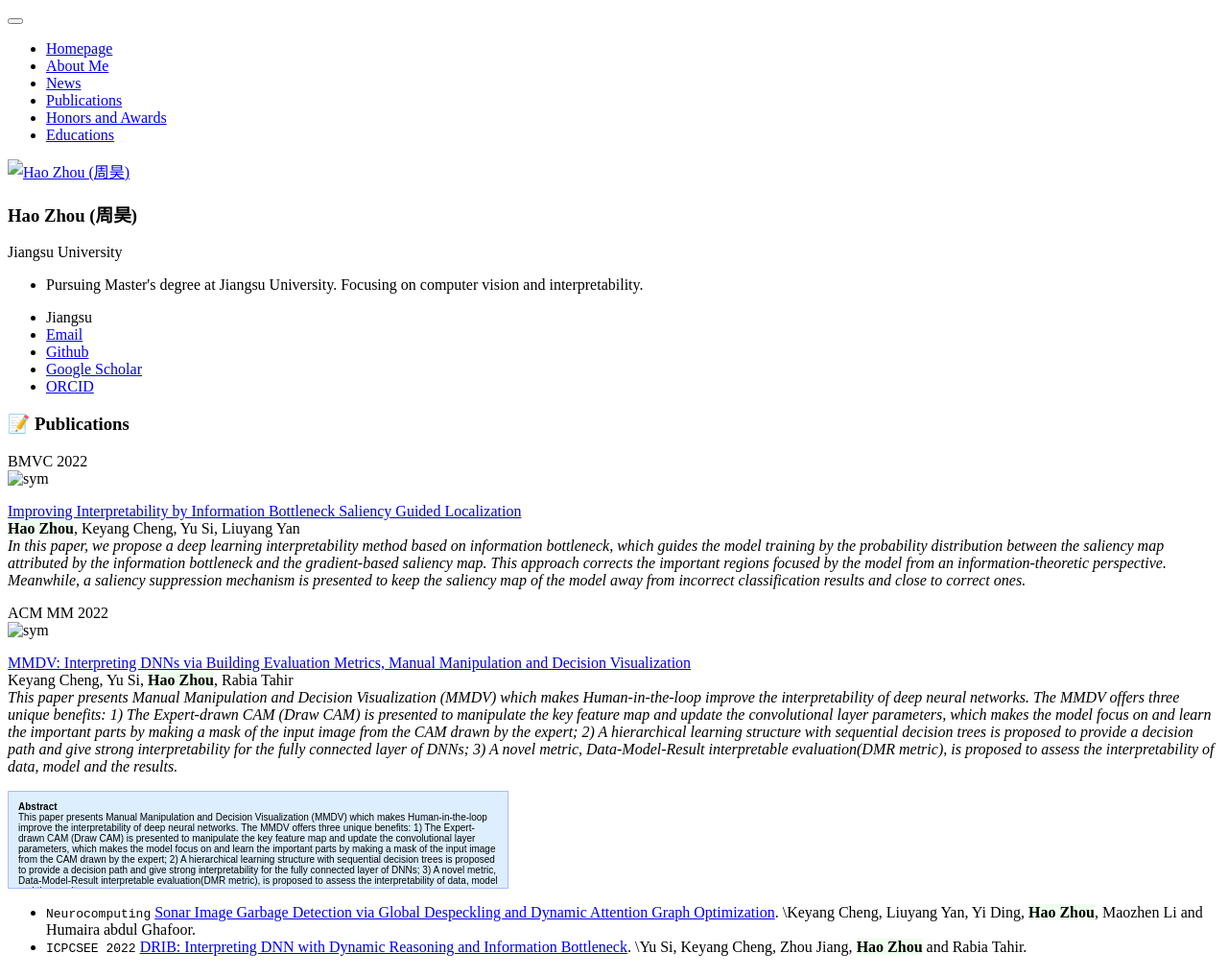
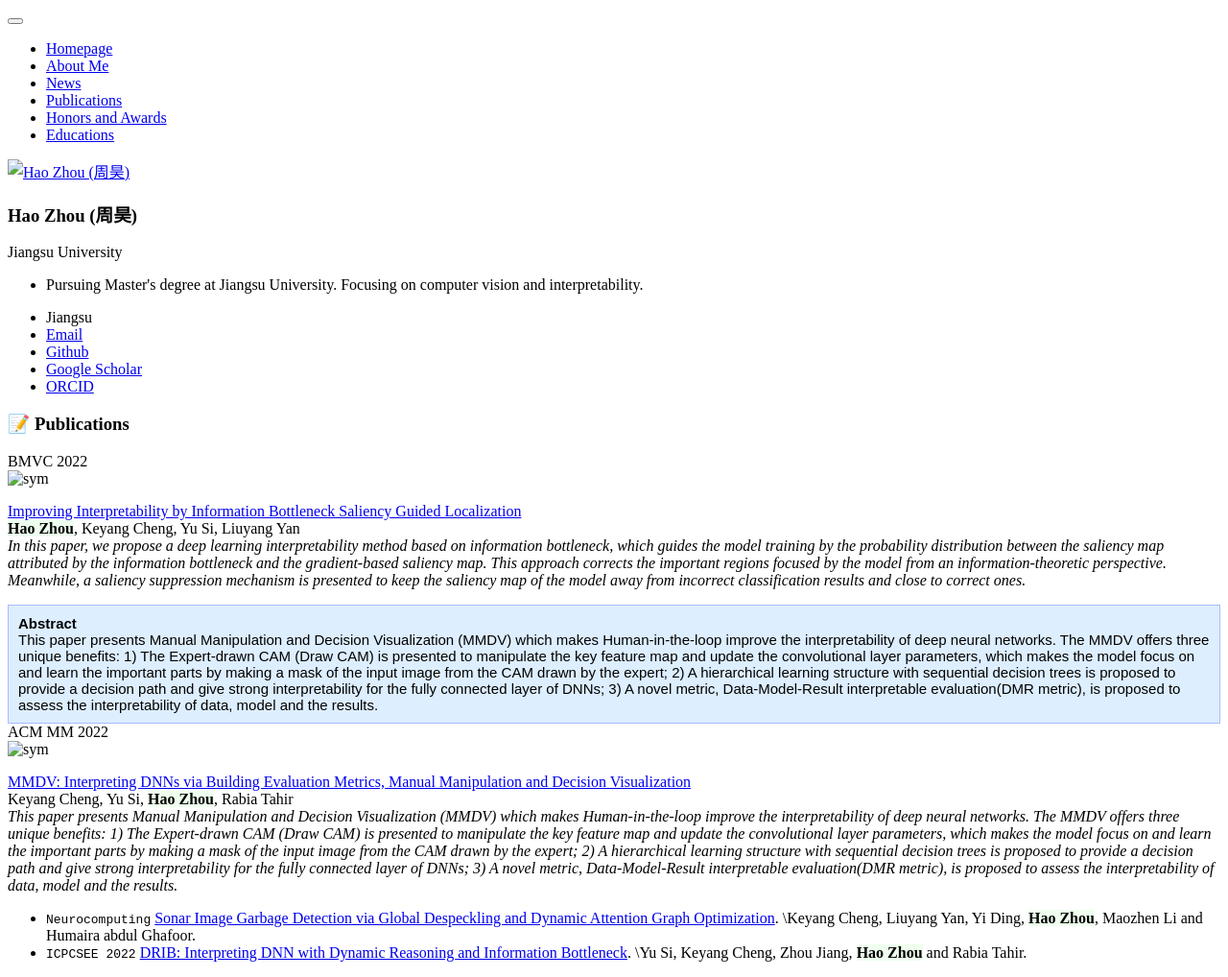
Before and after one commit to iamzhouh/iamzhouh.github.io, a Jekyll site: the page built from _pages/includes/pub.md, in a window 1280 px wide. Shown: the whole page at 96% size. Built offline with Jekyll 4.4.1, drawn with Linux system fonts in a browser that asks for light colours; our own code applies the rules of GitHub Pages for plain Markdown files; part of the change alters nothing that is shown.

Commit message:
Update pub.md

```diff
--- a/_pages/includes/pub.md
+++ b/_pages/includes/pub.md
@@ -6,6 +6,11 @@
 [Improving Interpretability by Information Bottleneck Saliency Guided Localization](https://bmvc2022.mpi-inf.mpg.de/605/)\\
 **<font style="background: #eeffee">Hao Zhou</font>**, Keyang Cheng, Yu Si, Liuyang Yan\\
 *In this paper, we propose a deep learning interpretability method based on information bottleneck, which guides the model training by the probability distribution between the saliency map attributed by the information bottleneck and the gradient-based saliency map. This approach corrects the important regions focused by the model from an information-theoretic perspective. Meanwhile, a saliency suppression mechanism is presented to keep the saliency map of the model away from incorrect classification results and close to correct ones.*
+
+<div style="height:auto;width:auto;overflow:auto;background-color:#def;scrollbar-base-color:gold;font-family:sans-serif;font-size:15px;padding:10px;overflow:auto;border:1px solid #abf;"><strong>Abstract</strong><br>
+This paper presents Manual Manipulation and Decision Visualization (MMDV) which makes Human-in-the-loop improve the interpretability of deep neural networks. The MMDV offers three unique benefits: 1) The Expert-drawn CAM (Draw CAM) is presented to manipulate the key feature map and update the convolutional layer parameters, which makes the model focus on and learn the important parts by making a mask of the input image from the CAM drawn by the expert; 2) A hierarchical learning structure with sequential decision trees is proposed to provide a decision path and give strong interpretability for the fully connected layer of DNNs; 3) A novel metric, Data-Model-Result interpretable evaluation(DMR metric), is proposed to assess the interpretability of data, model and the results.
+</div>
+
 </div>
 </div>
 
@@ -15,11 +20,6 @@
 [MMDV: Interpreting DNNs via Building Evaluation Metrics, Manual Manipulation and Decision Visualization](https://dl.acm.org/doi/abs/10.1145/3503161.3548260)\\
 Keyang Cheng, Yu Si, **<font style="background: #eeffee">Hao Zhou</font>**, Rabia Tahir\\
 *This paper presents Manual Manipulation and Decision Visualization (MMDV) which makes Human-in-the-loop improve the interpretability of deep neural networks. The MMDV offers three unique benefits: 1) The Expert-drawn CAM (Draw CAM) is presented to manipulate the key feature map and update the convolutional layer parameters, which makes the model focus on and learn the important parts by making a mask of the input image from the CAM drawn by the expert; 2) A hierarchical learning structure with sequential decision trees is proposed to provide a decision path and give strong interpretability for the fully connected layer of DNNs; 3) A novel metric, Data-Model-Result interpretable evaluation(DMR metric), is proposed to assess the interpretability of data, model and the results.*
-
-<div style="height:80px;width:500px;overflow:auto;background-color:#def;scrollbar-base-color:gold;font-family:sans-serif;font-size:10px;padding:10px;overflow:auto;border:1px solid #abf;"><strong>Abstract</strong><br>
-This paper presents Manual Manipulation and Decision Visualization (MMDV) which makes Human-in-the-loop improve the interpretability of deep neural networks. The MMDV offers three unique benefits: 1) The Expert-drawn CAM (Draw CAM) is presented to manipulate the key feature map and update the convolutional layer parameters, which makes the model focus on and learn the important parts by making a mask of the input image from the CAM drawn by the expert; 2) A hierarchical learning structure with sequential decision trees is proposed to provide a decision path and give strong interpretability for the fully connected layer of DNNs; 3) A novel metric, Data-Model-Result interpretable evaluation(DMR metric), is proposed to assess the interpretability of data, model and the results.
-</div>
-
 </div>
 </div>
 
```
